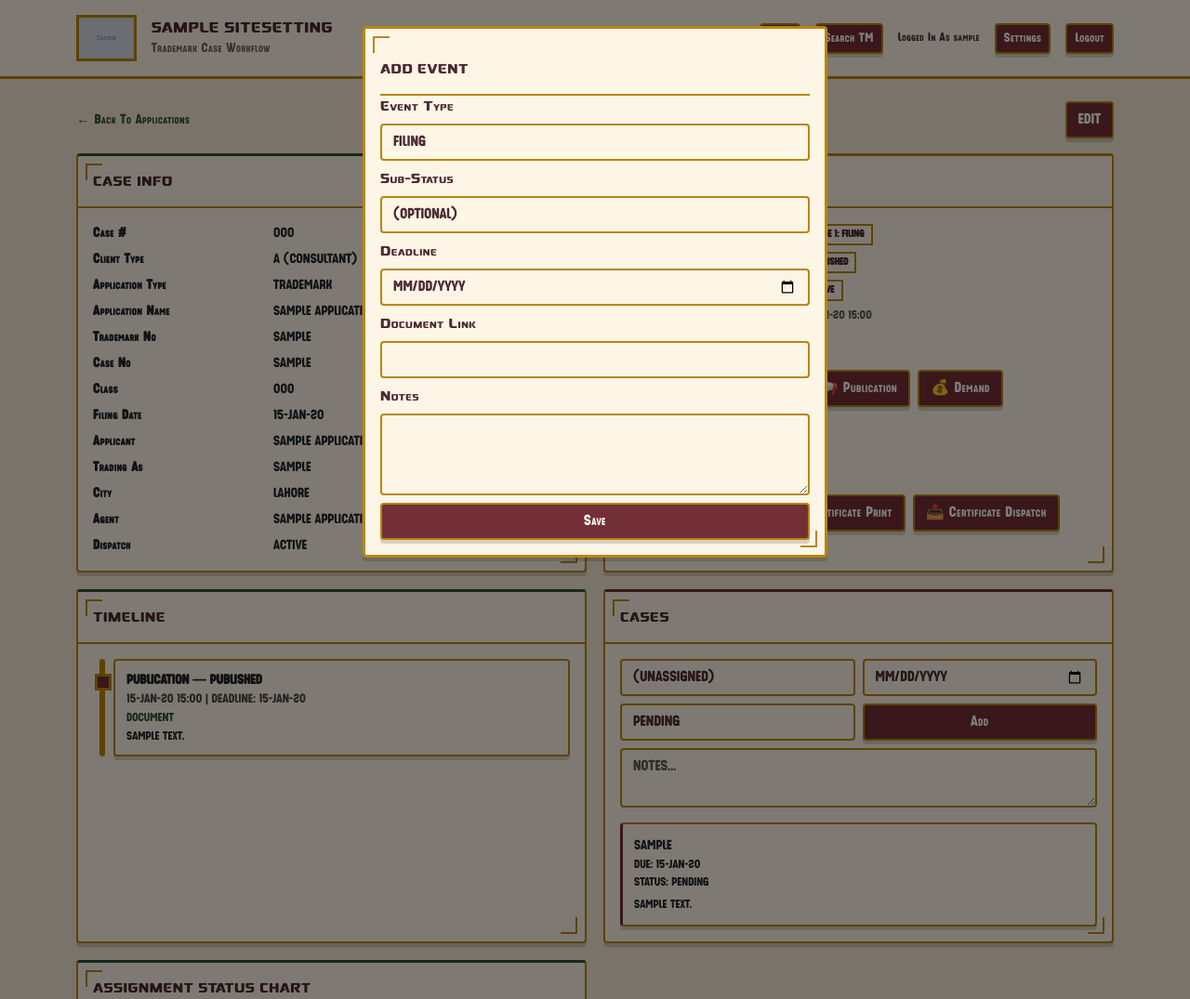
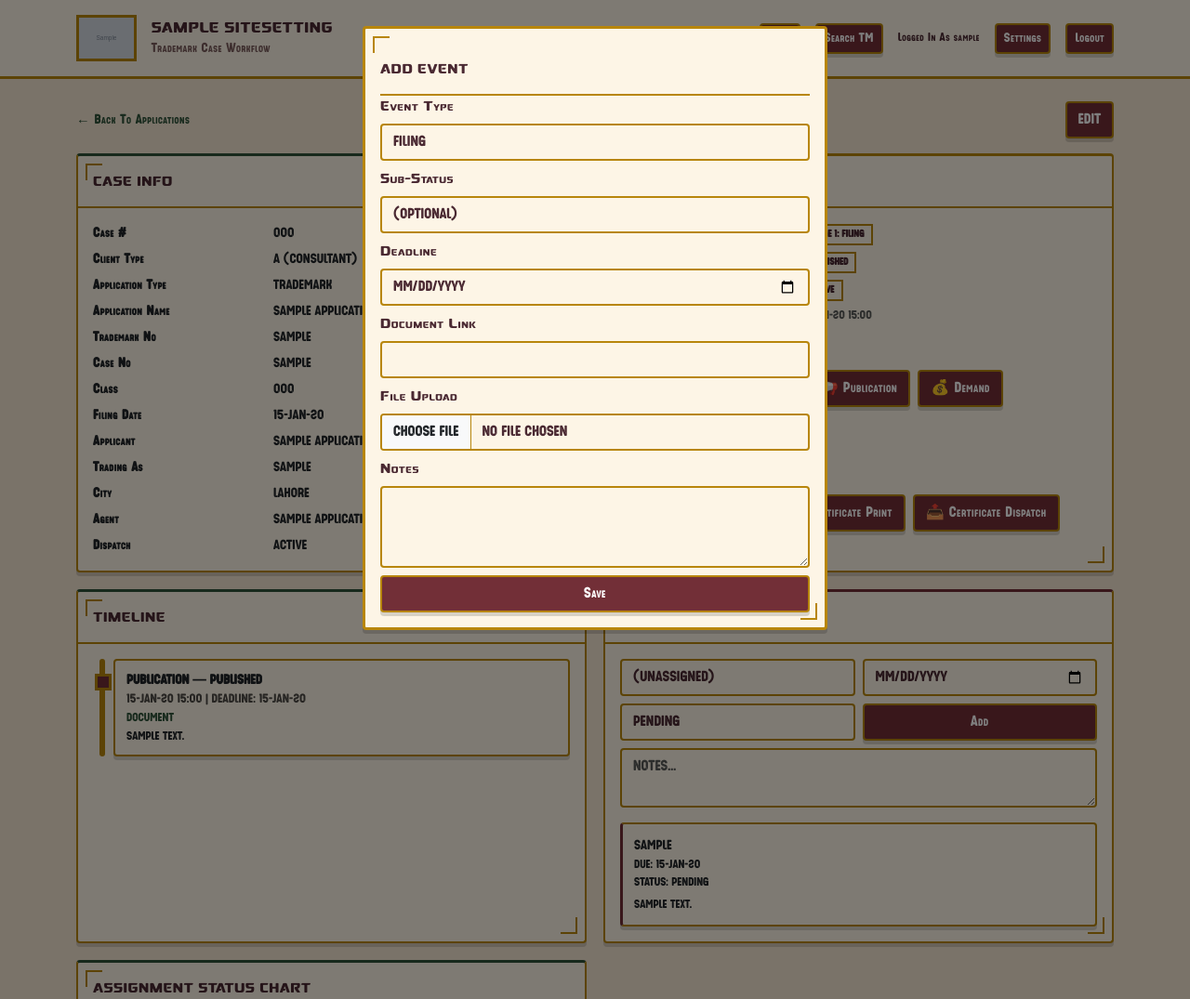
Before and after one commit to 0utLawzz/DS-Brandex, a Django app: page /applications/1/ in a window 1280 px wide, after a click on "➕ Filing". Shown: the whole page at 93% size. Run offline with Django 5.2, Linux system fonts and the light colour scheme; a user stored in the database is signed in; tables that the repository leaves empty hold one stand-in row (values such as "Sample post"); grey boxes marked "Sample" are stand-in pictures; data that the repository does not hold is empty.

Commit message:
Add file upload option to Events section

```diff
--- a/cases/models.py
+++ b/cases/models.py
@@ -230,6 +230,7 @@ class Event(models.Model):
     event_datetime = models.DateTimeField(default=timezone.now)
     notes = models.TextField(blank=True)
     document_link = models.CharField(max_length=500, blank=True)
+    file = models.FileField(upload_to='event_documents/%Y/%m/', null=True, blank=True)
     deadline_date = models.DateField(null=True, blank=True)
     stage = models.IntegerField(choices=Stage.choices, null=True, blank=True)
     sub_stage = models.CharField(max_length=50, choices=SubStage.choices, blank=True)
--- a/cases/templates/cases/application_detail.html
+++ b/cases/templates/cases/application_detail.html
@@ -241,7 +241,7 @@
       <div class="modal-content victorian-card p-3">
         <div class="card-header py-3 small-cap">Add Event</div>
         <div class="card-body">
-          <form class="row g-2" method="post" action="{% url 'cases:add_event' application.pk %}">
+          <form class="row g-2" method="post" action="{% url 'cases:add_event' application.pk %}" enctype="multipart/form-data">
             {% csrf_token %}
             <div class="col-12">
               <label class="form-label small-cap">Event Type</label>
@@ -267,6 +267,10 @@
             <div class="col-12">
               <label class="form-label small-cap">Document Link</label>
               <input class="form-control victorian-input" type="text" name="document_link" />
+            </div>
+            <div class="col-12">
+              <label class="form-label small-cap">File Upload</label>
+              <input class="form-control victorian-input" type="file" name="file" />
             </div>
             <div class="col-12">
               <label class="form-label small-cap">Notes</label>
--- a/cases/views.py
+++ b/cases/views.py
@@ -287,6 +287,7 @@ def add_event(request: HttpRequest, pk: int):
         event_type = (request.POST.get("event_type") or "").strip()
         notes = (request.POST.get("notes") or "").strip()
         document_link = (request.POST.get("document_link") or "").strip()
+        file = request.FILES.get("file")
         deadline_date = request.POST.get("deadline_date") or None
         stage = request.POST.get("stage") or None
         sub_stage = (request.POST.get("sub_stage") or "").strip()
@@ -296,6 +297,7 @@ def add_event(request: HttpRequest, pk: int):
             event_type=event_type,
             notes=notes,
             document_link=document_link,
+            file=file,
             deadline_date=deadline_date,
             stage=stage or None,
             sub_stage=sub_stage,
```
Also changed, not shown: cases/migrations/0009_event_file.py (added).
